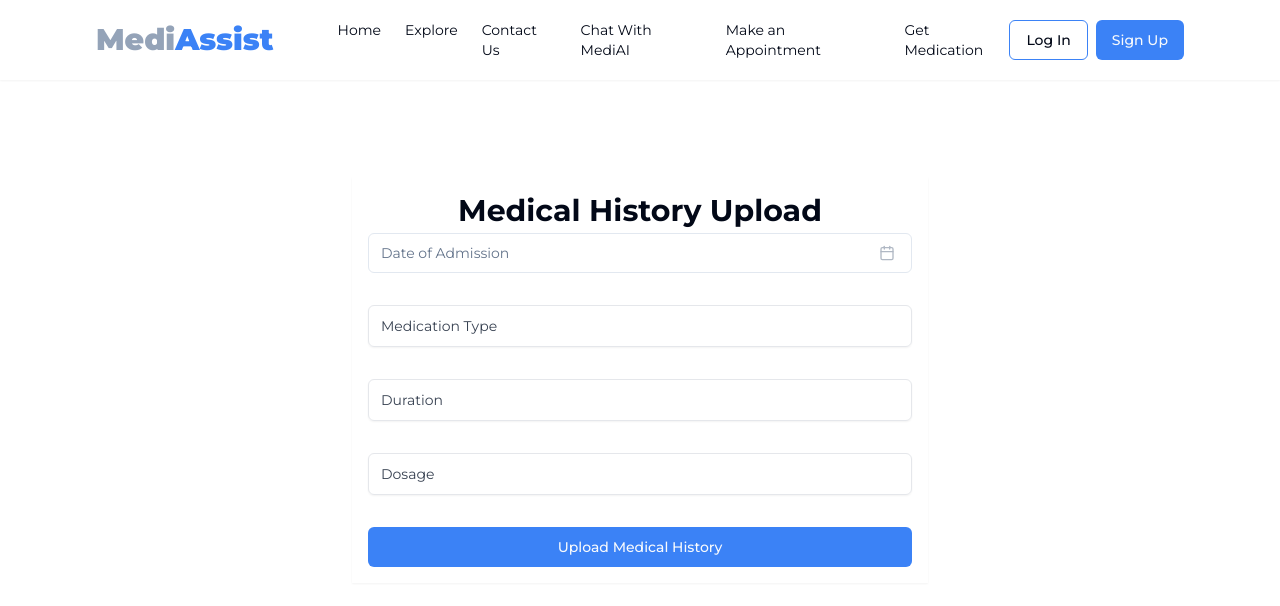
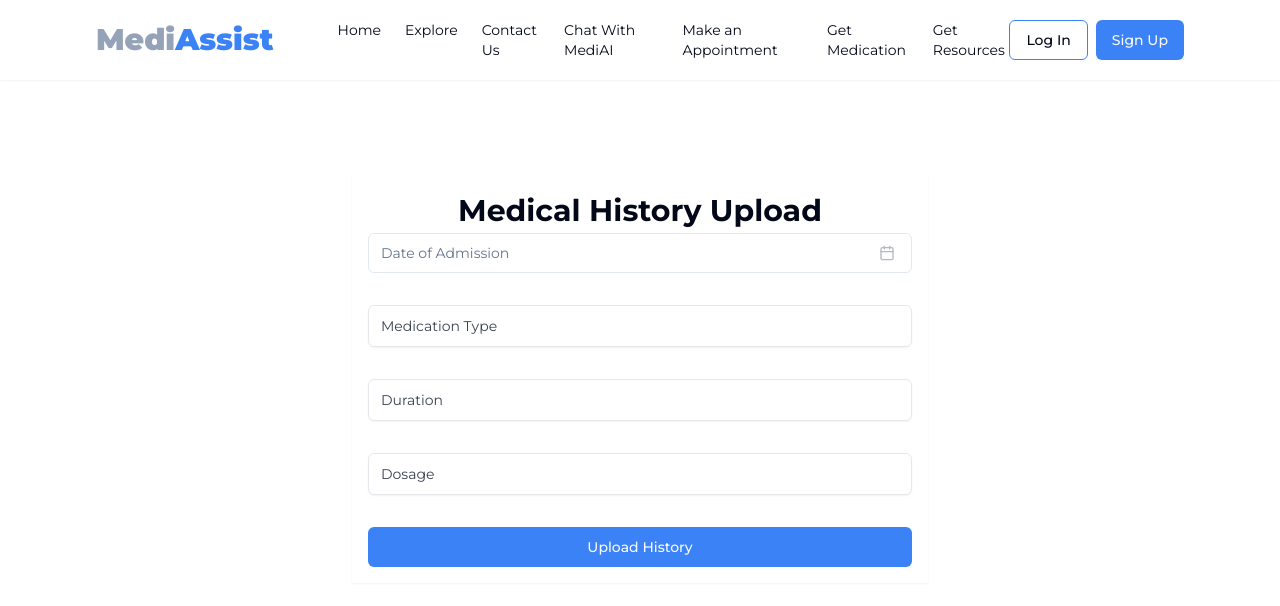
Before and after one commit to emmanueldavidson96/MediAssist, a Next.js app: page /upload-medical-history in a window 1280 px wide. Shown: the top 606 px of the page. Built offline with nearby package versions, Linux system fonts and the light colour scheme.

Commit message:
Pipeops commit

```diff
--- a/app/_components/Navbar.tsx
+++ b/app/_components/Navbar.tsx
@@ -35,6 +35,11 @@ export default function Navbar() {
             id: 6,
             name: "Get Medication",
             path: "/"
+        },
+        {
+            id:7,
+            name: "Get Resources",
+            path:"/"
         }
     ]
 
--- a/app/_components/_ui/CalenderFormField.tsx
+++ b/app/_components/_ui/CalenderFormField.tsx
@@ -101,7 +101,7 @@ export function CalendarForm() {
         <DurationFloatingLabel />
         <Dosage/>
         <Button className='w-full bg-blue-500 hover:bg-blue-700'>
-            Upload Medical History
+            Upload History
         </Button>
       </form>
     </Form>
```
